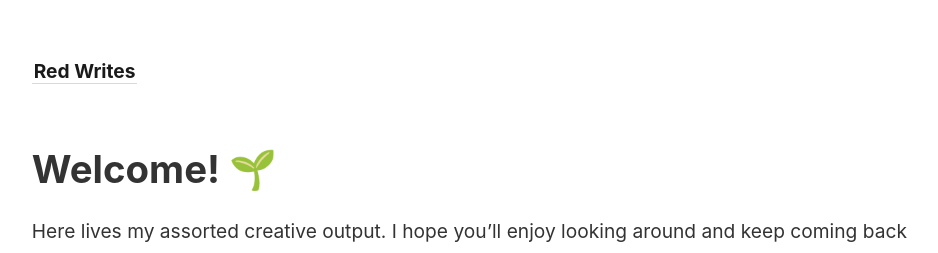
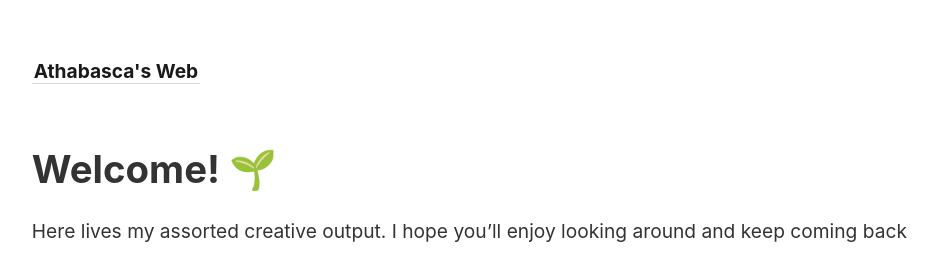
Before and after one commit to radboy-mccoy/digital-garden-take2, a Jekyll site: the page built from _pages/index.md, in a window 1280 px wide. Shown: the top 253 px of the page, without its empty margins (45-983 px from the left). Built offline with Jekyll 4.4.1, drawn with Linux system fonts in a browser that asks for light colours.

Commit message:
Rename site

```diff
--- a/_config.yml
+++ b/_config.yml
@@ -1,4 +1,4 @@
-title:               Red Writes
+title:               Athabasca's Web
 include:             ['_pages']
 exclude:             ['_includes/notes_graph.json']
 # You may need to change the base URL depending on your deploy configuration.
```
